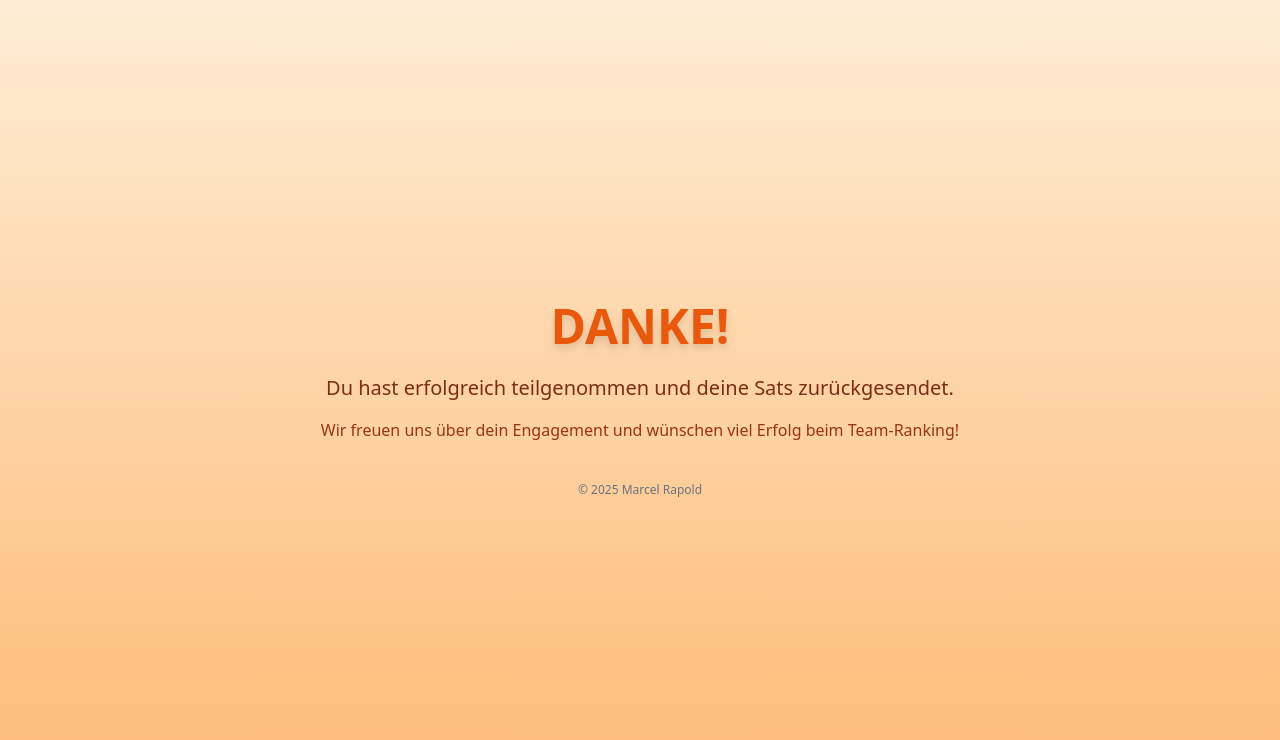
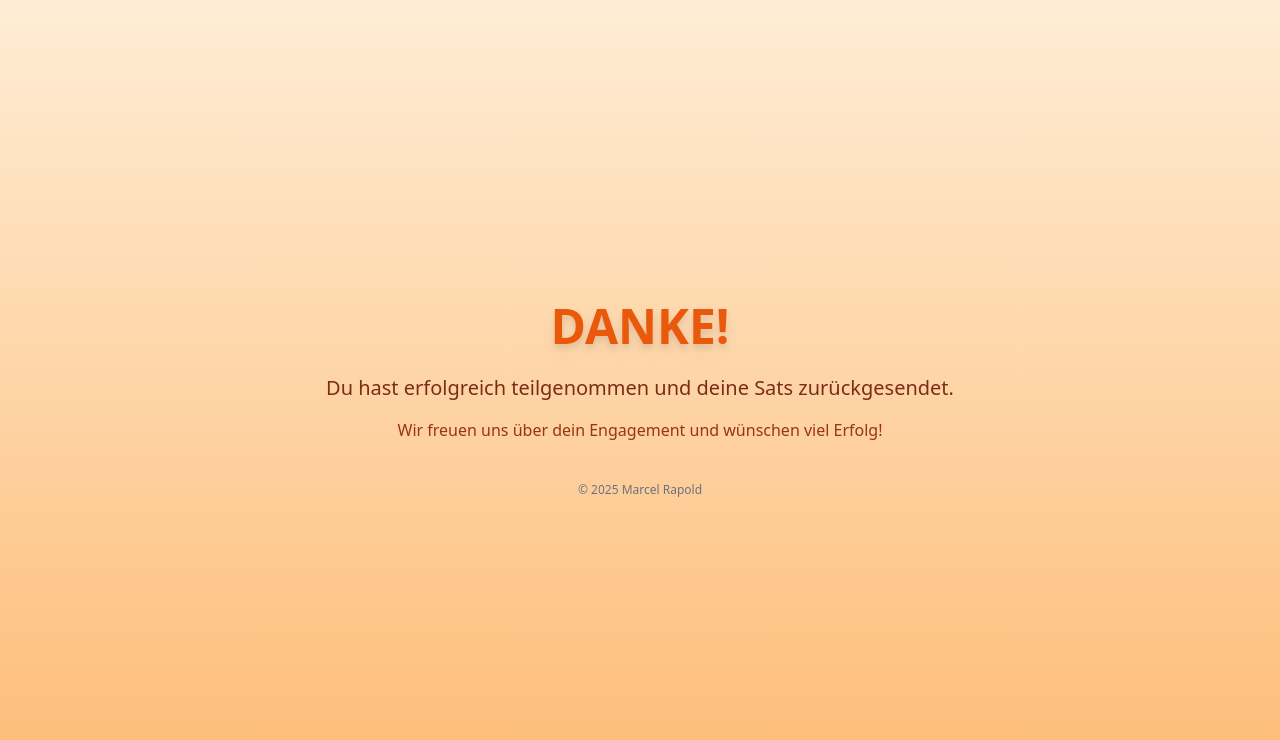
Before and after one commit to muraschal/lnhunt, a Next.js app: page /thnx in a window 1280 px wide. Shown: the top 740 px of the page. Built offline with nearby package versions, Linux system fonts and the light colour scheme.

Commit message:
feat: LNURL im Abschluss-Modal als Text mit Copy-Button und Kopiert-Bestätigung

```diff
--- a/pages/thnx.js
+++ b/pages/thnx.js
@@ -5,7 +5,7 @@ export default function Thnx() {
     <main className="min-h-screen flex flex-col items-center justify-center bg-gradient-to-b from-orange-100 to-orange-300 text-center p-8">
       <h1 className="text-5xl font-extrabold text-orange-600 mb-6 drop-shadow-lg">DANKE!</h1>
       <p className="text-xl text-orange-900 mb-4">Du hast erfolgreich teilgenommen und deine Sats zurückgesendet.</p>
-      <p className="text-md text-orange-800">Wir freuen uns über dein Engagement und wünschen viel Erfolg beim Team-Ranking!</p>
+      <p className="text-md text-orange-800">Wir freuen uns über dein Engagement und wünschen viel Erfolg!</p>
       <div className="mt-10 text-xs text-gray-500">&copy; {new Date().getFullYear()} Marcel Rapold</div>
     </main>
   );
```
